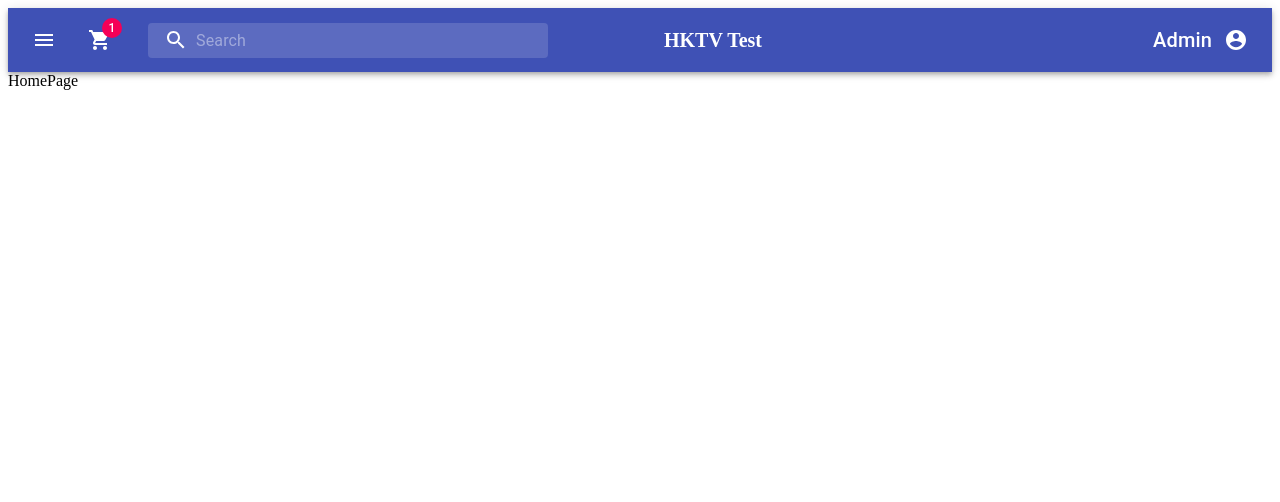
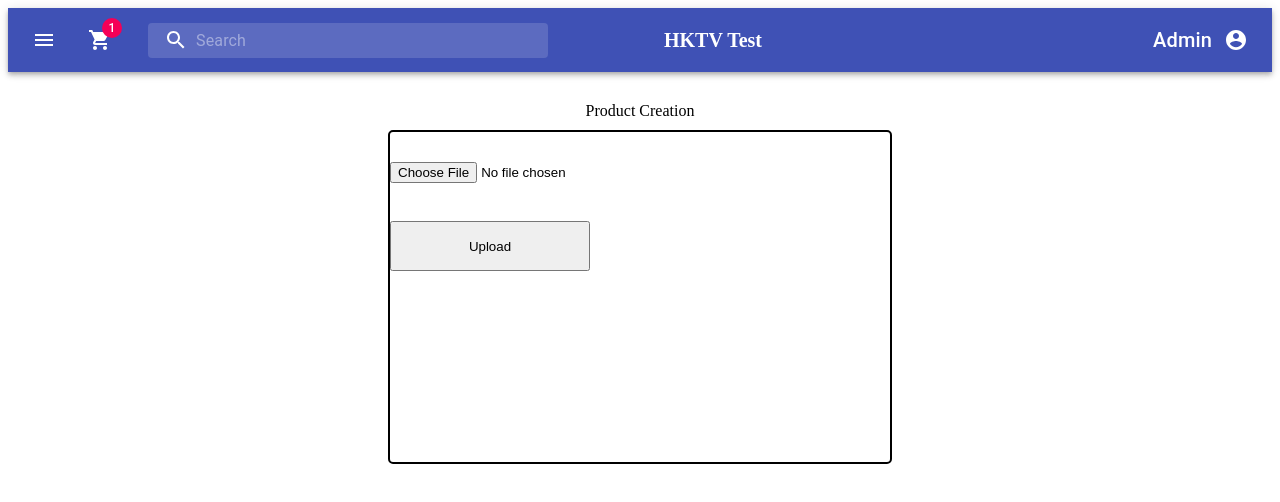
Before and after one commit to headshootcheng/hktvtestfrontend, a React (Create React App) app: page / in a window 1280 px wide. Shown: the top 502 px of the page. Built offline with nearby package versions, Linux system fonts and the light colour scheme.

Commit message:
create the form for product creation part

```diff
--- a/src/dashboard.tsx
+++ b/src/dashboard.tsx
@@ -9,7 +9,7 @@
 
 const Dashboard = () => {
   const [isMenuOpen, setMenuOStatus] = useState<boolean>(false);
-  const [currentIndex, setIndex] = useState<number>(0);
+  const [currentIndex, setIndex] = useState<number>(1);
 
   const onPressMenu = () => {
     setMenuOStatus(!isMenuOpen);
--- a/src/productCreate.tsx
+++ b/src/productCreate.tsx
@@ -2,9 +2,68 @@
 import axios from "axios";
 
 const ProductCreation = () => {
+  const [file, setFile] = useState<any>({});
+
+  const ChangeFileName = (event: any) => {
+    console.log(event.target.files[0]);
+    setFile(event.target.files[0]);
+  };
+
+  // submiticon = async (event) => {
+  //   event.preventDefault();
+  //   console.log("file info:" + this.state.file);
+  //   const icon = new FormData();
+  //   icon.append("file", this.state.file);
+  //   const { data } = await axios.post(
+  //     "http://127.0.0.1:5000/service/icon",
+  //     icon,
+  //     { headers: { Authorization: "Bearer " + Cookies.get("token") } }
+  //   );
+  //   if (data.msg == "success") {
+  //     this.setState({ icon: "normal" });
+  //     window.location.reload();
+  //   }
+  // };
+
   return (
-    <div style={{ display: "flex", flexDirection: "column", height: "100%" }}>
-      Product Creation
+    <div
+      style={{
+        display: "flex",
+        flexDirection: "column",
+        flex: 1,
+        alignItems: "center",
+        justifyContent: "center",
+        paddingTop: 30,
+      }}
+    >
+      <span>Product Creation</span>
+      <form
+        style={{
+          marginTop: 10,
+          borderStyle: "solid",
+          borderWidth: 2,
+          borderColor: "black",
+          borderRadius: 5,
+          height: 300,
+          width: 500,
+          display: "flex",
+          flexDirection: "column",
+          paddingTop: 30,
+        }}
+      >
+        <input
+          name="usericon"
+          id="files"
+          type="file"
+          onChange={ChangeFileName}
+        />
+        <br />
+        <input
+          type="submit"
+          value="Upload"
+          style={{ marginTop: 20, height: 50, width: 200 }}
+        />
+      </form>
     </div>
   );
 };
```
